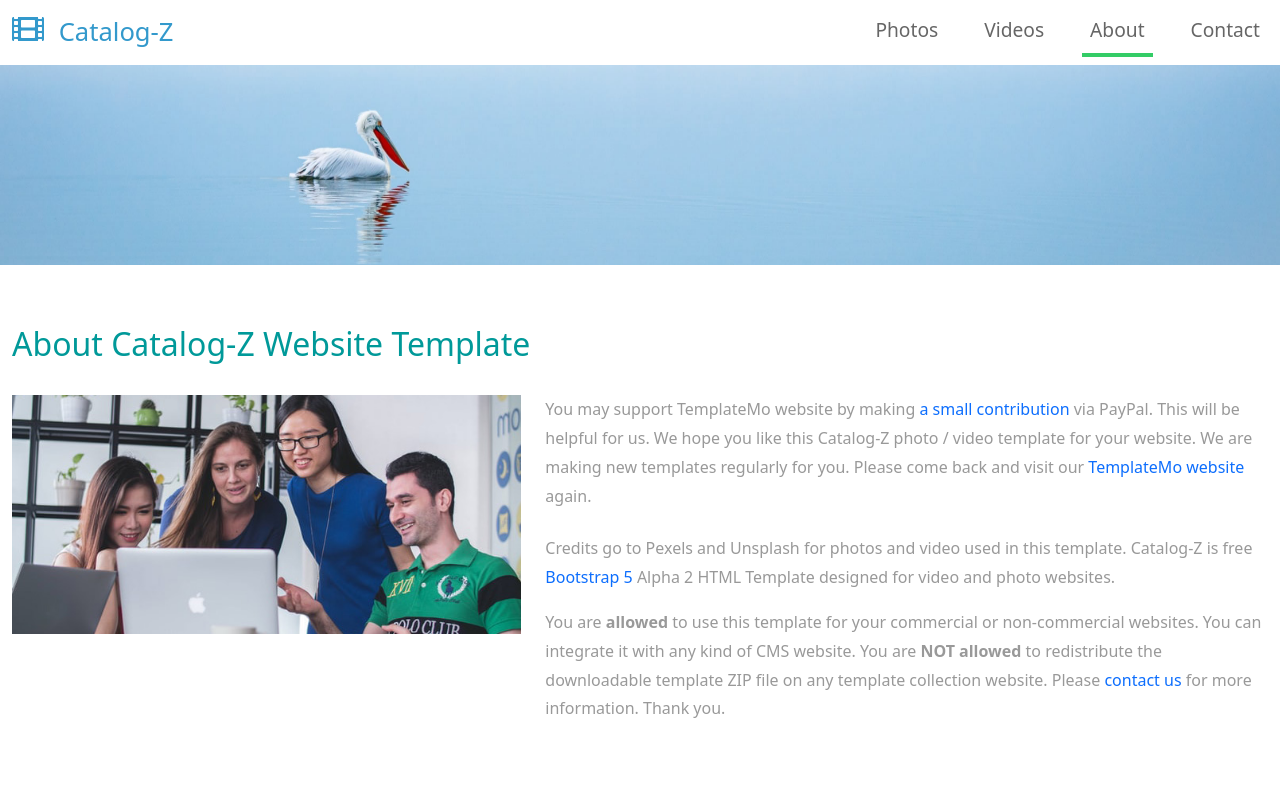
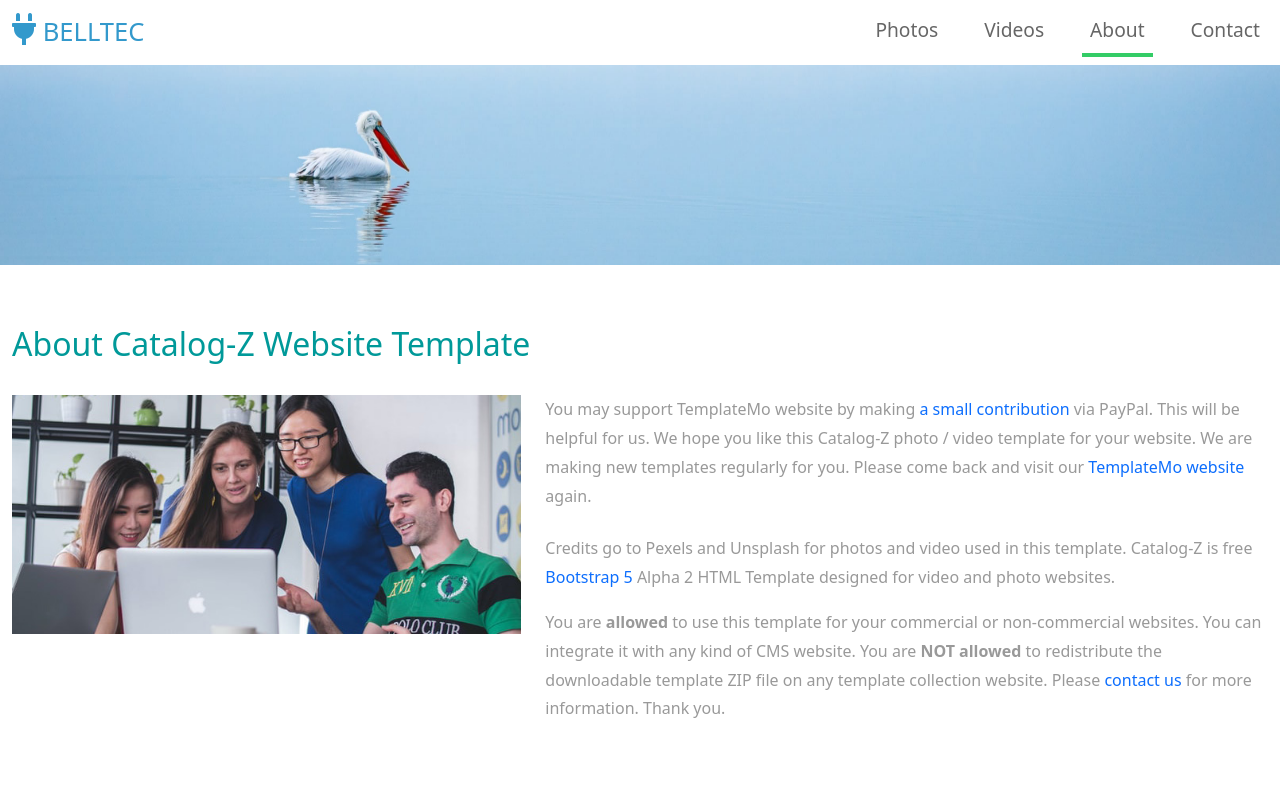
Before and after one commit to santiagobochan-a11/Belltec, a website: page public/about.html in a window 1280 px wide. Shown: the top 800 px of the page. Drawn offline with Linux system fonts and the light colour scheme.

Commit message:
Agregar titulos

```diff
--- a/public/about.html
+++ b/public/about.html
@@ -27,8 +27,8 @@ https://templatemo.com/tm-556-catalog-z
     <nav class="navbar navbar-expand-lg">
         <div class="container-fluid">
             <a class="navbar-brand" href="index.html">
-                <i class="fas fa-film mr-2"></i>
-                Catalog-Z
+                <i class="fas fa-plug"></i>
+                BELLTEC
             </a>
             <button class="navbar-toggler" type="button" data-toggle="collapse" data-target="#navbarSupportedContent" aria-controls="navbarSupportedContent" aria-expanded="false" aria-label="Toggle navigation">
                 <i class="fas fa-bars"></i>
```
Also changed, not shown: public/contact.html (+2 -2 lines), public/videos.html (+2 -2 lines).
